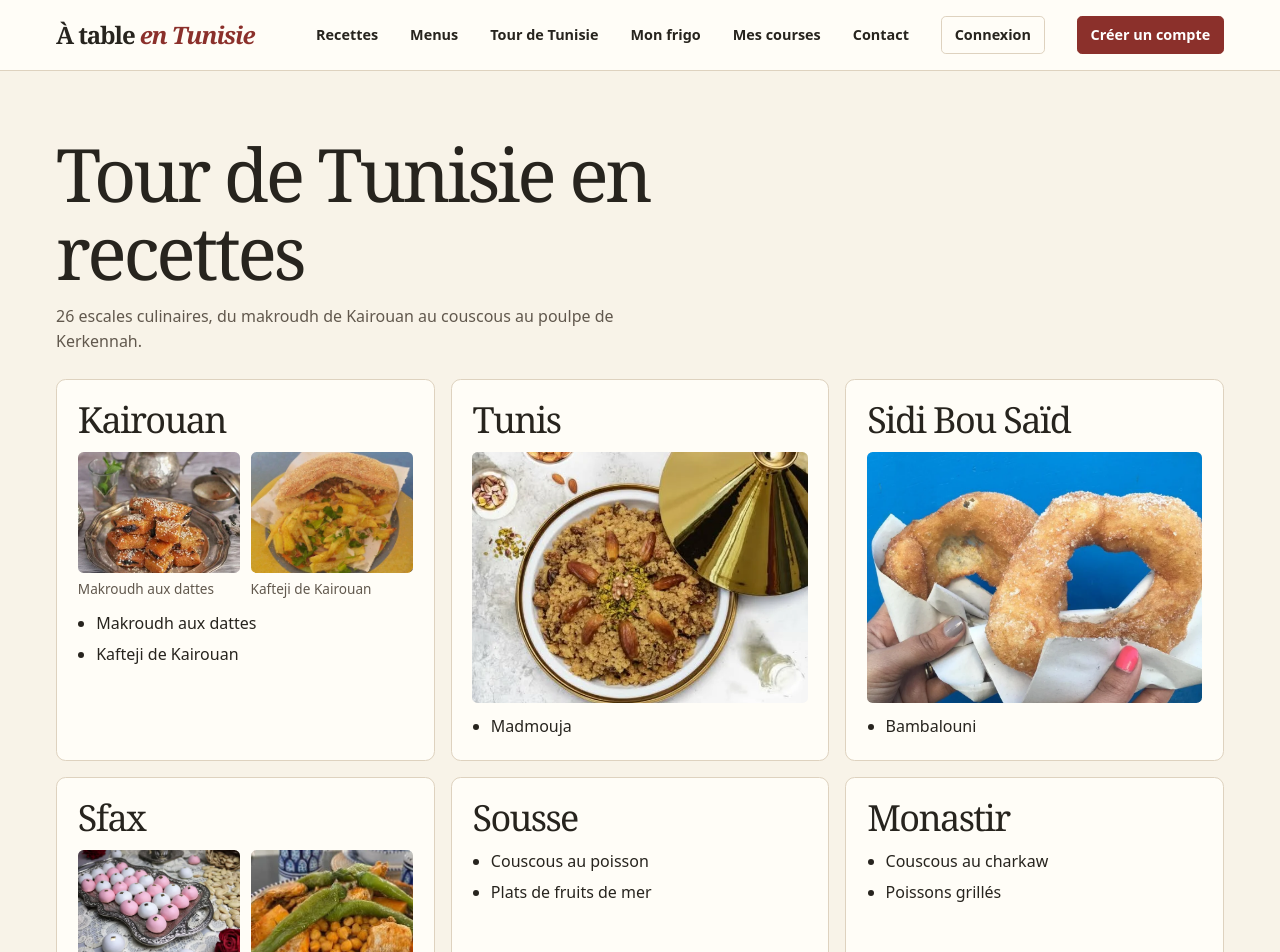
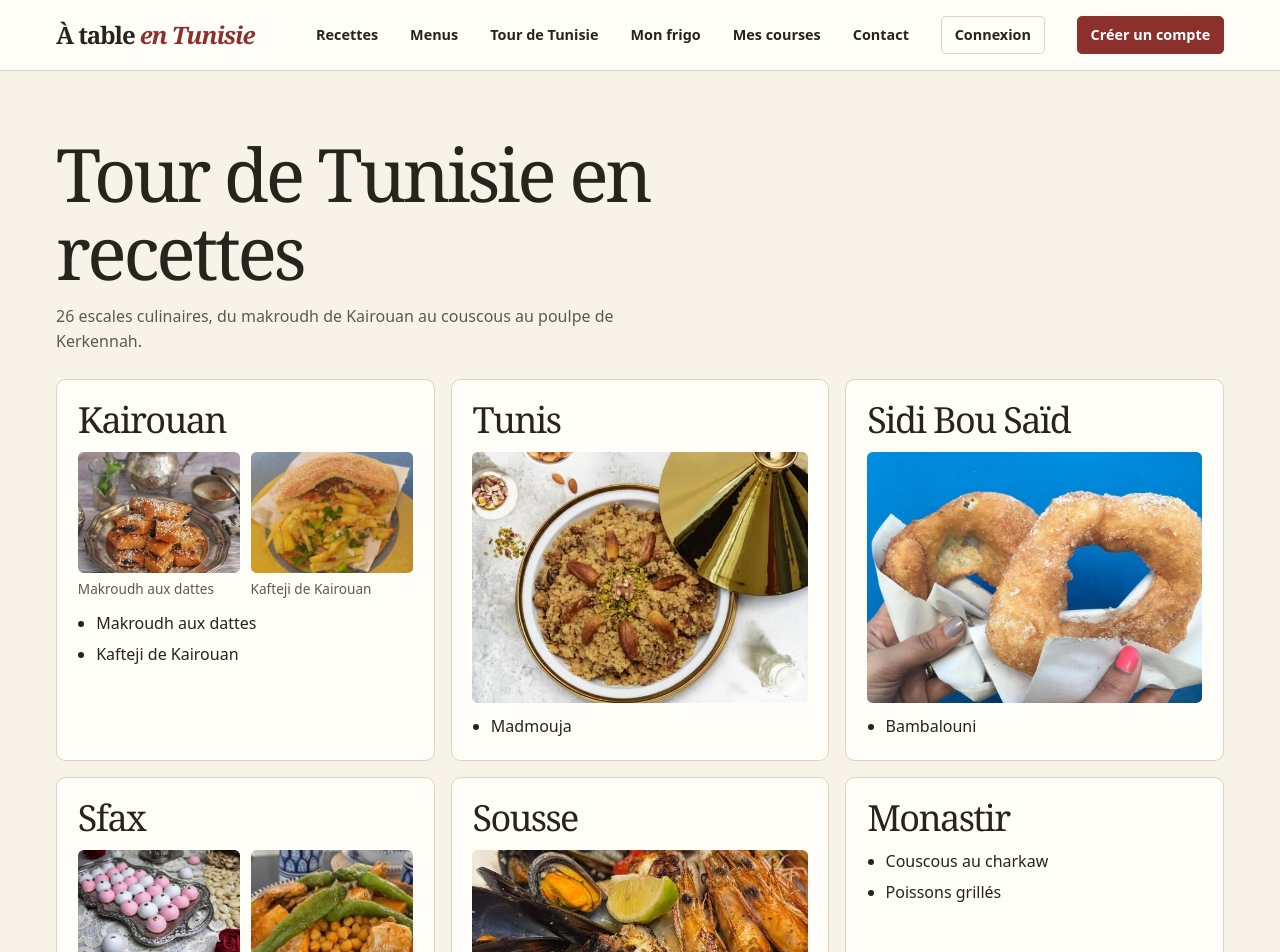
Before and after one commit to Soulaima11/a-table-en-tunisie, a Next.js app: page /tour-de-tunisie in a window 1280 px wide. Shown: the top 952 px of the page. Built offline with nearby package versions, Linux system fonts and the light colour scheme; no server answers.

Commit message:
Feature seafood in the Sousse stop

```diff
--- a/app/data/tour-tunisie.ts
+++ b/app/data/tour-tunisie.ts
@@ -5,6 +5,7 @@ import chrihaKarmous from "../../public/tour/chriha-karmous.webp";
 import couscousMedenine from "../../public/tour/couscous-medenine.webp";
 import couscousPoulpe from "../../public/tour/couscous-poulpe.webp";
 import couscousPoissonSfax from "../../public/tour/couscous-poisson-sfax.webp";
+import fruitsDeMerSousse from "../../public/tour/fruits-de-mer-sousse.webp";
 import garnGhzel from "../../public/tour/garn-ghzel.webp";
 import kaakWarka from "../../public/tour/kaak-warka.webp";
 import kaftejiKairouan from "../../public/tour/kafteji-kairouan.webp";
@@ -46,7 +47,8 @@ export const escales: Escale[] = [
     { image: mlabesSfax, description: "Mlabes roses et blancs sur un plateau.", legende: "Mlabes" },
     { image: couscousPoissonSfax, description: "Couscous au poisson avec des pois chiches et des piments verts.", legende: poisson },
   ] },
-  { id: "sousse", nom: "Sousse", specialites: [poisson, "Plats de fruits de mer"] },
+  { id: "sousse", nom: "Sousse", specialites: ["Plat de fruits de mer"],
+    photos: [{ image: fruitsDeMerSousse, description: "Assiette de moules, de crevettes et de poulpe grillé." }] },
   { id: "monastir", nom: "Monastir", specialites: ["Couscous au charkaw", "Poissons grillés"] },
   { id: "mahdia", nom: "Mahdia", specialites: [poisson, "Poissons et fruits de mer"] },
   { id: "bizerte", nom: "Bizerte", specialites: [lablabi, "Sandwich lablabi"],
```
Also changed, not shown: public/tour/fruits-de-mer-sousse.webp (added).
